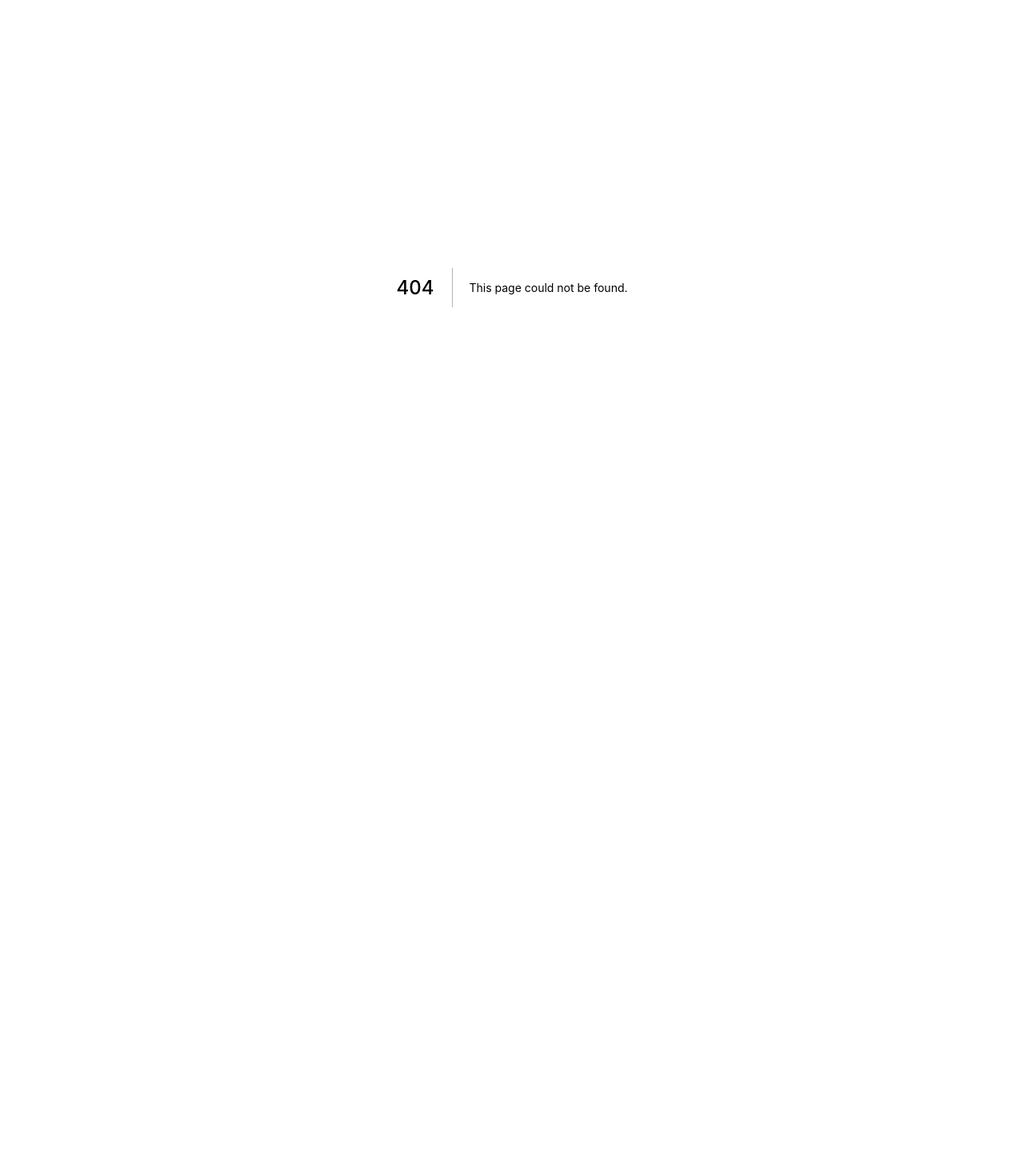
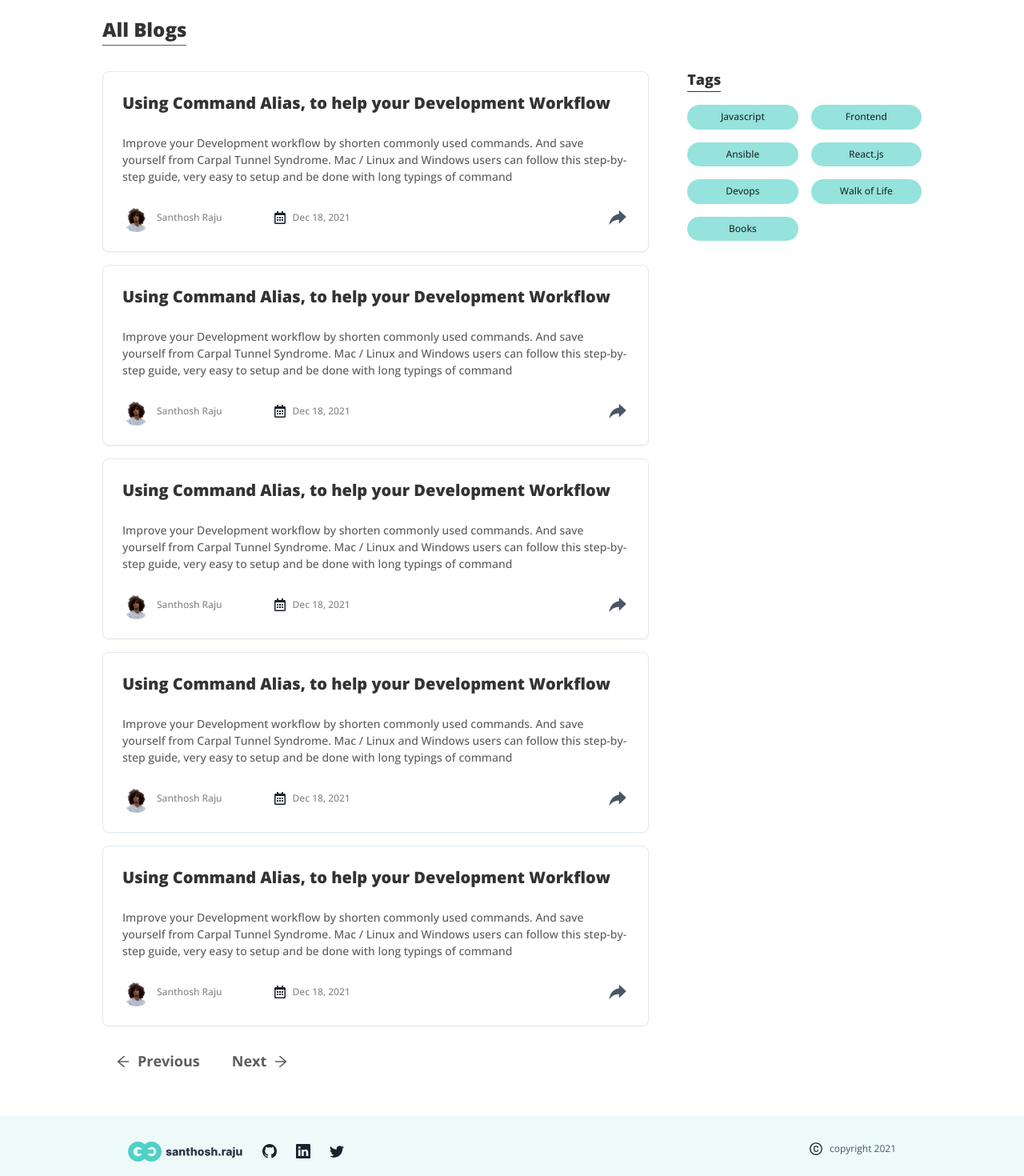
Before and after one commit to SanthoshRaju91/santhosh.raju, a Next.js app: page /blogs in a window 1280 px wide. Before the commit this address had no page. Shown: the part 180-1650 px from the top of the page at 80% size. Before the commit the page ends 939 px from the top, so only its background shows below. Built offline with nearby package versions, Linux system fonts and the light colour scheme.

Commit message:
Blogs list page

```diff
--- /dev/null
+++ b/pages/blogs.tsx
@@ -0,0 +1,102 @@
+import {
+  Box,
+  Button,
+  Flex,
+  Grid,
+  Heading,
+  HStack,
+  VStack,
+} from "@chakra-ui/react";
+import { AiOutlineArrowRight, AiOutlineArrowLeft } from "react-icons/ai";
+
+import { Card } from "../components/Card";
+import { Footer } from "../components/Footer";
+import { Tag } from "../components/Tag";
+
+const Blogs: React.FC = () => {
+  return (
+    <Box>
+      <Box maxW={"80%"} w={"85%"} m={"auto"} mt={24}>
+        <Heading
+          fontSize={"2xl"}
+          fontWeight={"black"}
+          textColor={"blackAlpha.800"}
+          pb={1}
+          inlineSize={"max-content"}
+          borderBottomWidth={1}
+          borderBottomColor={"blackAlpha.700"}
+        >
+          All Blogs
+        </Heading>
+        <Flex
+          mt={8}
+          gap={12}
+          flexDirection={{ sm: "column", md: "column", lg: "row" }}
+        >
+          <Box w={{ sm: "100%", md: "100%", lg: "70%" }}>
+            <VStack spacing={4}>
+              <Card />
+              <Card />
+              <Card />
+              <Card />
+              <Card />
+            </VStack>
+            <HStack mt={6}>
+              <Button
+                bgColor={"transparent"}
+                fontSize={"lg"}
+                fontWeight={"bold"}
+                iconSpacing={2}
+                textColor={"blackAlpha.700"}
+                _hover={{ bgColor: "transparent", textColor: "blackAlpha.800" }}
+                leftIcon={<AiOutlineArrowLeft size={"20px"} />}
+              >
+                Previous
+              </Button>
+              <Button
+                bgColor={"transparent"}
+                fontSize={"lg"}
+                fontWeight={"bold"}
+                iconSpacing={2}
+                textColor={"blackAlpha.700"}
+                _hover={{ bgColor: "transparent", textColor: "blackAlpha.800" }}
+                rightIcon={<AiOutlineArrowRight size={"20px"} />}
+              >
+                Next
+              </Button>
+            </HStack>
+          </Box>
+
+          <Box
+            w={{ sm: 0, md: 0, lg: "30%" }}
+            display={{ sm: "none", md: "none", lg: "block" }}
+          >
+            <Heading
+              fontSize={"lg"}
+              fontWeight={"black"}
+              textColor={"blackAlpha.800"}
+              pb={1}
+              inlineSize={"max-content"}
+              borderBottomWidth={1}
+              borderBottomColor={"blackAlpha.800"}
+            >
+              Tags
+            </Heading>
+            <Grid mt={4} templateColumns={"repeat(2, 1fr)"} gap={4}>
+              <Tag text="Javascript" />
+              <Tag text="Frontend" />
+              <Tag text="Ansible" />
+              <Tag text="React.js" />
+              <Tag text="Devops" />
+              <Tag text="Walk of Life" />
+              <Tag text="Books" />
+            </Grid>
+          </Box>
+        </Flex>
+      </Box>
+      <Footer />
+    </Box>
+  );
+};
+
+export default Blogs;
```
